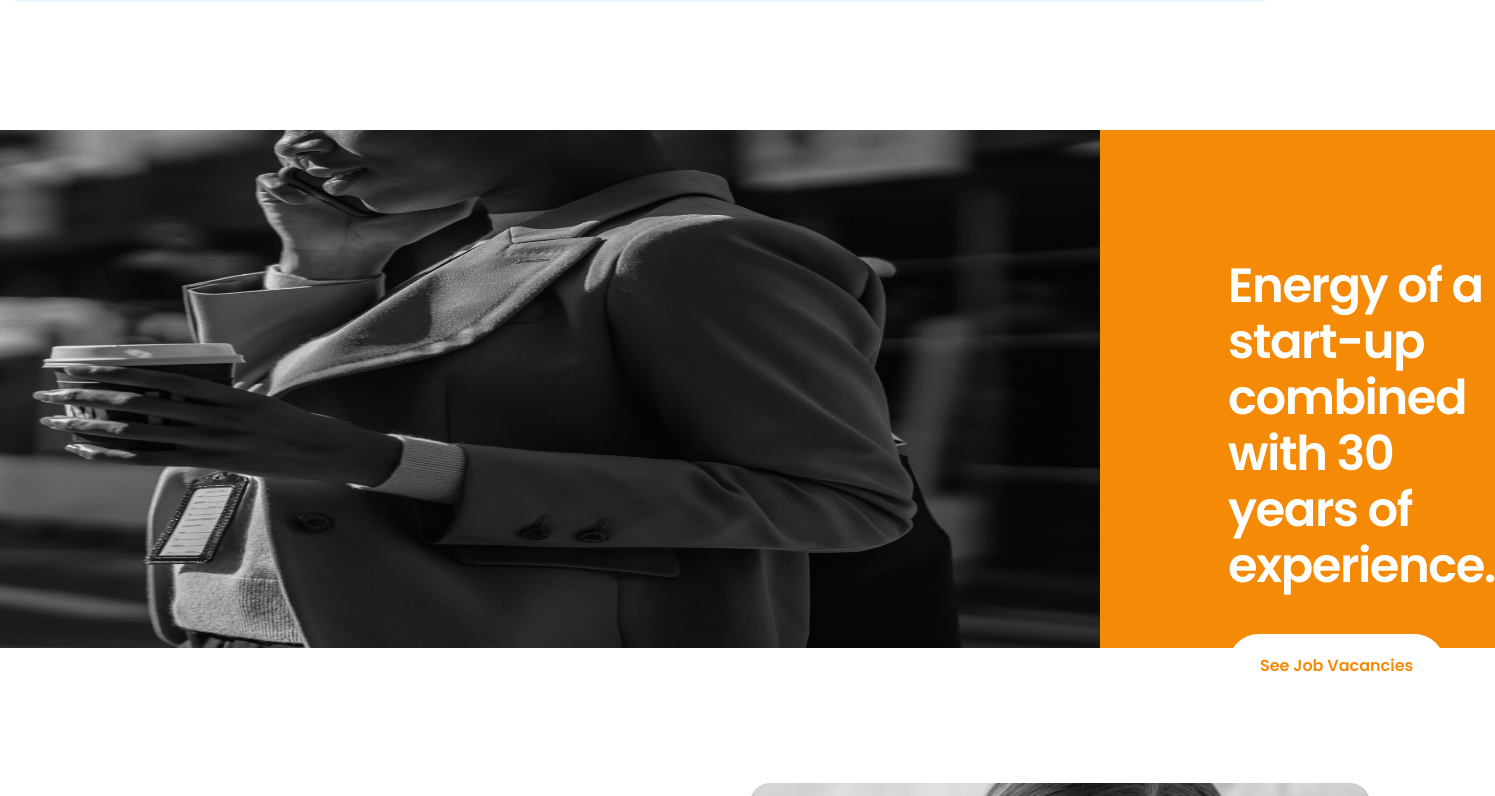
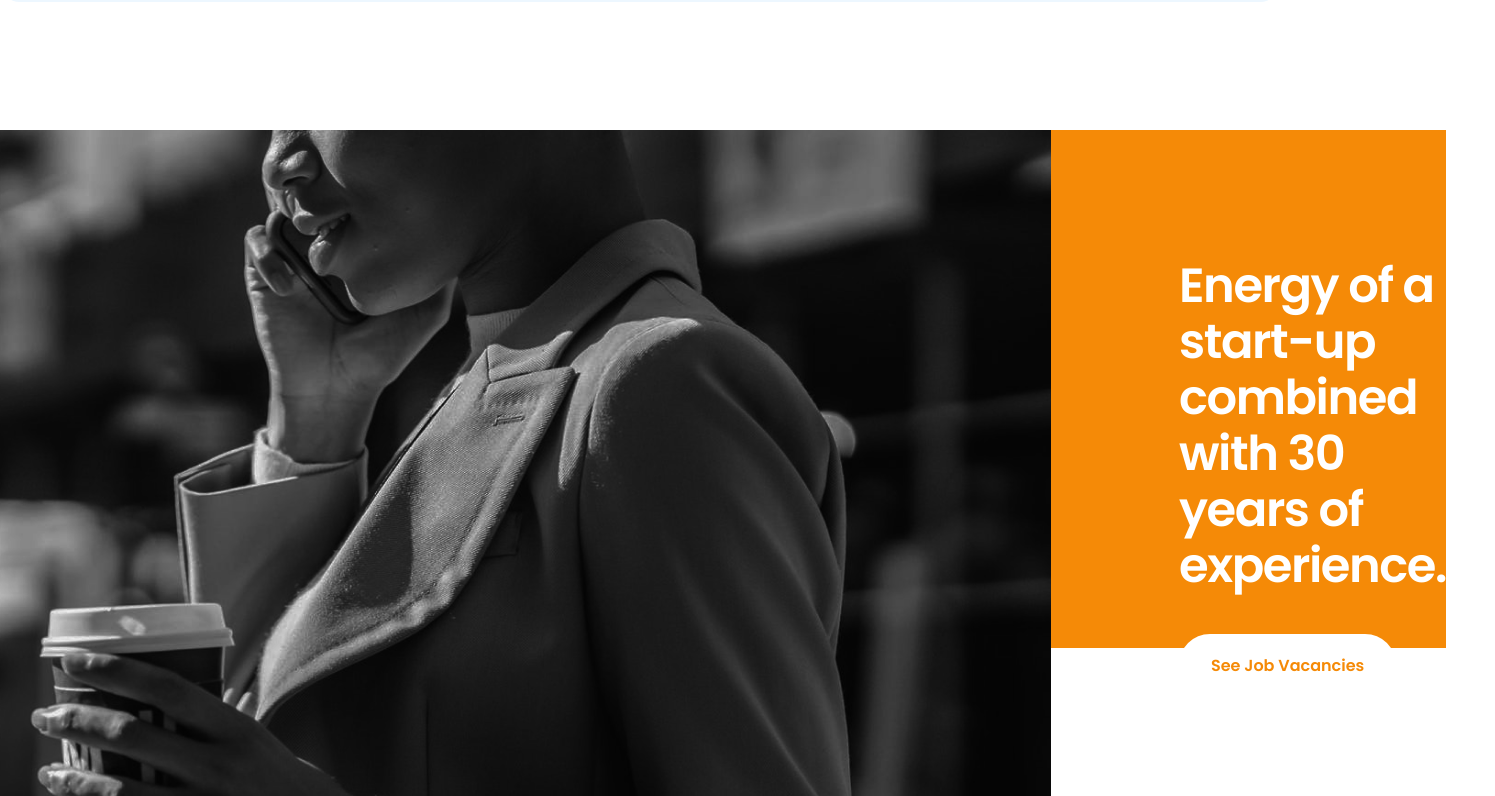
Before and after one commit to Sickoko/7pages, a plain HTML site: page home.html in a window 1280 px wide. Shown: the part 4064-4860 px from the top of the page, 1495 px wide, since content can reach past the window. Drawn offline with Linux system fonts and the light colour scheme.

Commit message:
Add files via upload

```diff
--- a/home.html
+++ b/home.html
@@ -228,7 +228,7 @@
       </div>
     </div>
     <div class="cta__section">
-      <div class="cta__left"><img src="./images/experience-image.png" width="1100" height="518px"></div>
+      <div class="cta__left"><img src="./images/experience-image.png"></div>
       <div class="cta__right">
         <div class="cta__title">Energy of a start-up combined with 30 years of experience.</div>
         <div class="cta__btn">
```
